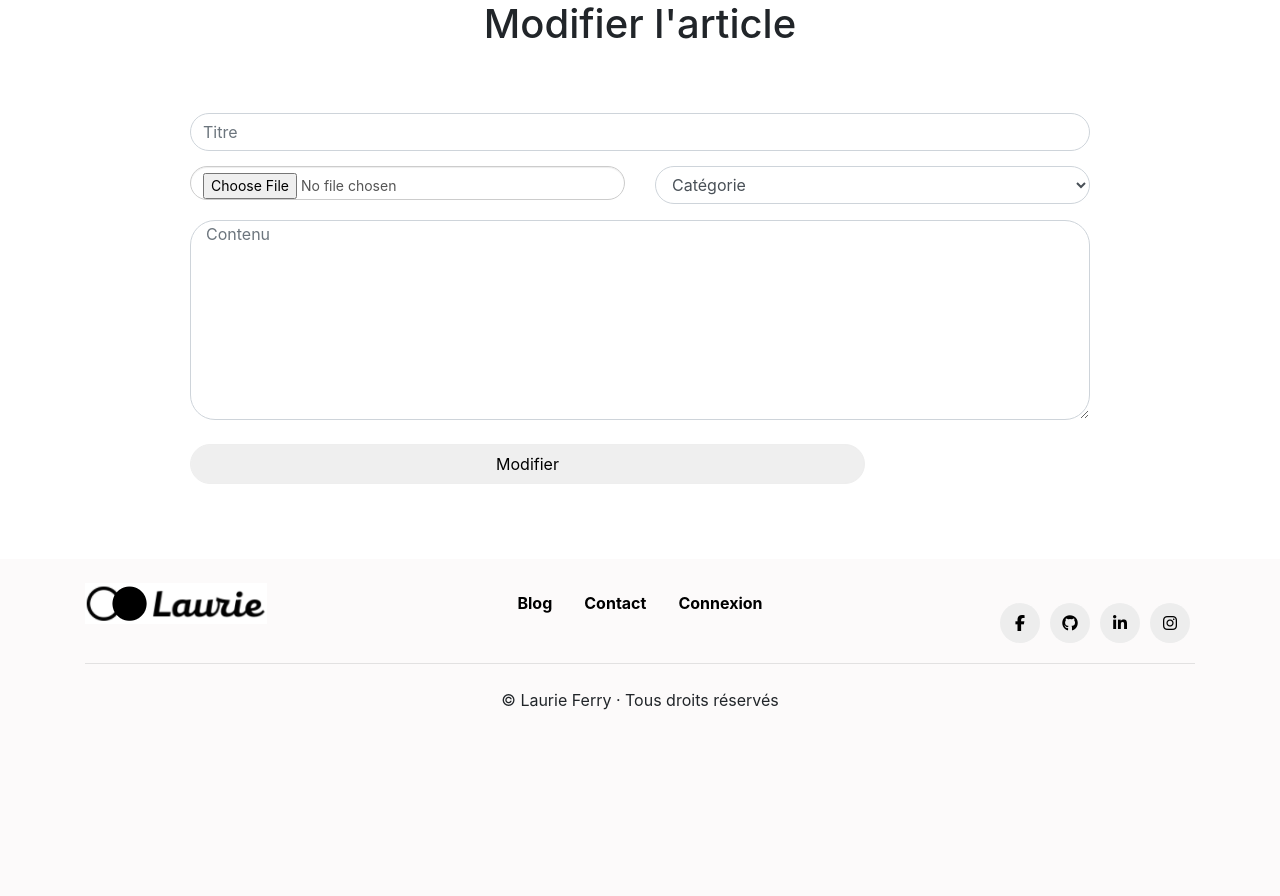
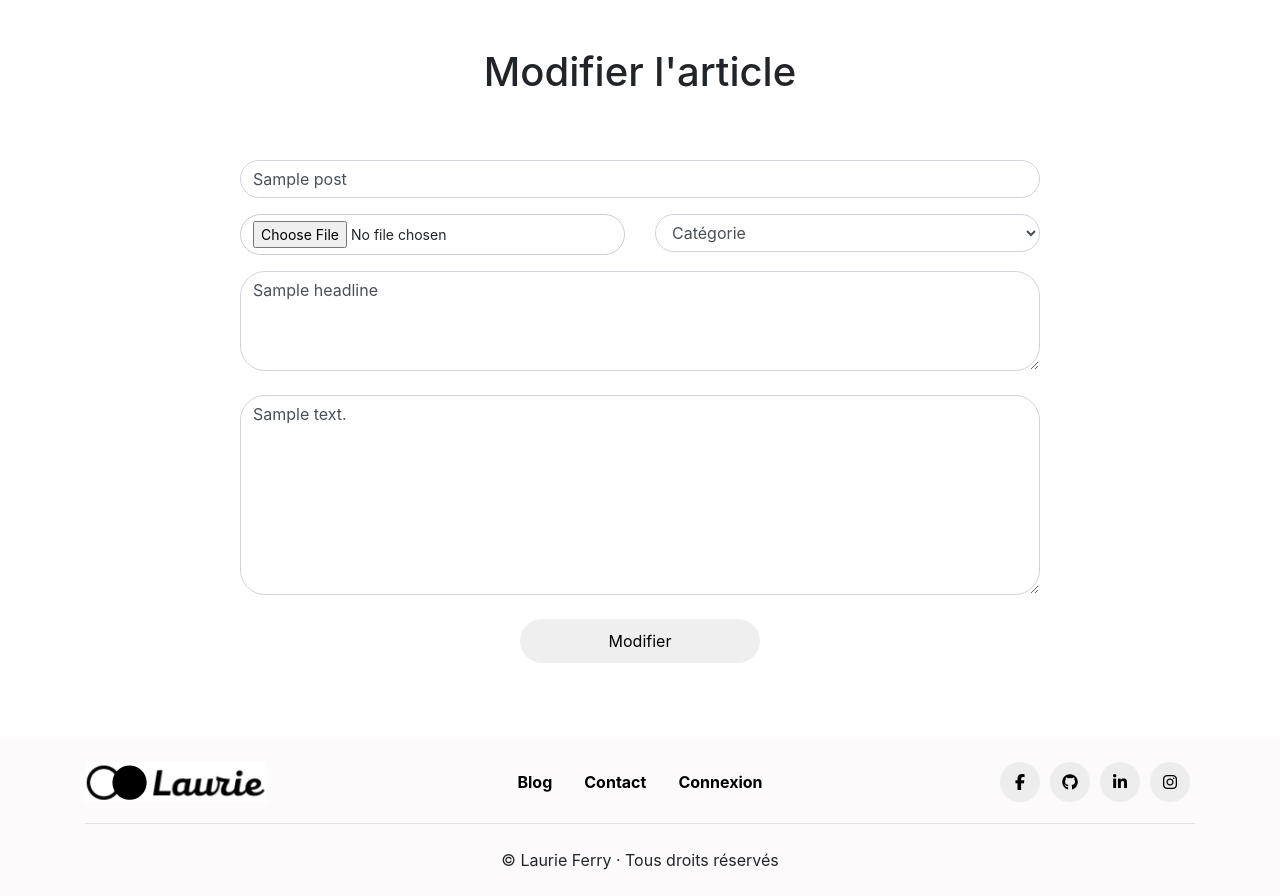
Before and after one commit to Joypride/Blog, a PHP site: template views/edit_post.html.twig in a window 1280 px wide. Shown: the part 67-963 px from the top of the page. Before the commit the page ends 777 px from the top, so only its background shows below. Run offline with PHP 8.4, Linux system fonts and the light colour scheme; the template is opened without the code that fills it: most values are stand-ins (such as "Sample title", 1, 10 or a date in 2020); some libraries are stand-ins or nearby versions.

Commit message:
Upload image & add post

```diff
--- a/controllers/UserController.php
+++ b/controllers/UserController.php
@@ -73,14 +73,18 @@ class UserController extends Controller {
 
     public function adminPostAction() {
         $p = new PostModel();
+        $l = $p->countValidated();
+        var_dump($l);
         return $this->render('admin_post.html.twig', [
             'pending' => $p->pending(),
             'validated' => $p->validated(),
+            'countp' => $p->countPending(),
+            'countv' => $p->countValidated(),
         ]);
     }
 
     public function logoutAction() {
         session_destroy();
-        return $this->render('index.html.twig');
+        header('Location: /');
     }
 }
--- a/public/styles.css
+++ b/public/styles.css
@@ -410,148 +410,37 @@ span.round-tab {
 	color: #888;
 }
 
-
-
-
-
+/* Post forms */
 
 .wrapp {
 	border-radius: 5px;
-	max-width:900px;
+	max-width:800px;
 	width:100%;
 	margin: 5% auto;
-	background-color: transparent;
 	overflow: hidden;
 }
 
-  input {
-	border-radius: 0px 5px 5px 0px;
-	border: 1px solid #eee;
-	margin-bottom: 15px;
-	width: 75%;
-	height: 40px;
-	float: left;
-	padding: 0px 15px;
+textarea {
+	margin: 0;
+	height: 200px !important;
 }
 
-  textarea {
-	border-radius: 0px 5px 5px 0px;
-	border: 1px solid #EEE;
-	margin: 0;
-	width: 100%;
-	height: 200px !important;
-	float: left;
-	padding: 1px 15px !important;
-  }
-
-  .btn {
-	margin-top: 20px !important;
-  }
-
-  .contentform {
-	padding: 1px 10px;
-  }
-
-
-  .btn-file {
-	  position: relative;
-	  overflow: hidden;
-  }
-
-  .btn-file input[type=file] {
-	  position: absolute;
-	  top: 0;
-	  right: 0;
-	  min-width: 100%;
-	  min-height: 100%;
-	  font-size: 100px;
-	  text-align: right;
-	  filter: alpha(opacity=0);
-	  opacity: 0;
-	  outline: none;
-	  background: white;
-	  cursor: inherit;
-	  display: block;
-  }
-
-  .ltbtn{
-	width: 100px;
-	height: auto;
-	float: none;
-	padding: 0px 15px;
-	text-align: center;
-	display: inline-block;
-  }
-
-  .ltbtn-wrap {
-	margin-left: 0;
-	margin-right: 0;
-
-	text-align: center;
-  }
-  .ltbtn-wrap .ltbtn.btn{
-	margin-top: 13px !important;
-  }
-
-  .logintext {
-	color: #d10000;
-	width: 100%;
-	text-align: center;
-	font-size: 20px;
-	position: absolute;
-	bottom: 40px;
-  }
-
-  #btnimg {
-	margin-top: 0 !important;
+.headline-text {
+	height: 100px !important;
 }
 
 .bug_cls {
 	display: block;
 	width: 100%;
-	  height: 34px;
 	padding: 6px 12px;
 	font-size: 14px;
-	  line-height: 1.42857143;
-	  color: #555;
-	  background-color: #fff;
-	  background-image: none;
 	border: 1px solid #ccc;
-	  border-radius: 4px;
-	  -webkit-box-shadow: inset 0 1px 1px rgba(0,0,0,.075);
-	  box-shadow: inset 0 1px 1px rgba(0,0,0,.075);
-	  -webkit-transition: border-color ease-in-out .15s,-webkit-box-shadow ease-in-out .15s;
-	  -o-transition: border-color ease-in-out .15s,box-shadow ease-in-out .15s;
-	  transition: border-color ease-in-out .15s,box-shadow ease-in-out .15s;
 }
 
-.custom-file {
-	position: relative;
-display: inline-block;
-width: 100%;
-height: calc(2.25rem + 2px);
-margin-bottom: 0;
+.submit-form {
+	width: 30%;
+    border: none;
+    padding: 10px 10px;
+    margin: auto;
+    display: block;
 }
-
-.custom-file-input {
-position: relative;
-z-index: 2;
-width: 100%;
-height: calc(2.25rem + 2px);
-margin: 0;
-opacity: 0;}
-
-.custom-file-label {
-position: absolute;
-top: 0;
-right: 0;
-left: 0;
-z-index: 1;
-height: calc(2.25rem + 2px);
-padding: 0.375rem 0.75rem;
-line-height: 1.5;
-color: #495057;
-background-color: #fff;
-border: 1px solid #ced4da;
-border-radius: 0.25rem;
-}
--- a/views/edit_post.html.twig
+++ b/views/edit_post.html.twig
@@ -1,42 +1,46 @@
 {% extends "base.html.twig" %}
 
-{% block title %}Modifier un article{% endblock %}
+{% block title %}Modifier l'article{% endblock %}
 
 {% block content %}
 
-<h1 class="text-center">Modifier l'article</h1>
+<h1 class="text-center mt-5">Modifier l'article</h1>
 <div class="contentform">
 
     <div class="container">
       <div class="row">
         <div class="col-md-12">
-          <form class="wrapp" method="post" role="form" action=" " enctype="multipart/form-data">
+          <form class="wrapp" method="post" role="form" action="?controller=post&action=insert" enctype="multipart/form-data">
             <div class="form-group">
-              <input type="text" class="form-control" name="title" required="required" value="" placeholder="Titre"/>
+              <input type="text" class="form-control" name="title" required="required" value="{{ post.title }}" placeholder="Titre"/>
             </div>
             <div class="row">
               <div class= "col-md-6">
                 <div class="form-group">
-                    <input type="file" class="bug_cls" name="bimgs" required="required" placeholder="Upload image"/>
+                    <input type="file" class="bug_cls" name="image" required="required" placeholder="Upload image"/>
                 </div>
               </div>
               <div class= "col-md-6">
                 <div class="form-group">
-                  <select type="text" class="form-control" name="tags" required="required">
-                    <option value="">Catégorie</option>
-                    <option value="">Bla</option>
+                  <select type="text" class="form-control" name="category" required="required">
+                    <option value"">Catégorie</option>
+                    {% for c in category %}
+                    <option value="{{ c.id }}">{{ c.title }}</option>
+                    {% endfor %}
                   </select>
                 </div>
               </div>
             </div>
-
             <div class="form-group">
-              <textarea class="form-control " required="required" value="" name="content" placeholder="Contenu"></textarea>
+                <textarea class="form-control headline-text mb-4" name="headline" required="required" placeholder="Chapô">{{ post.headline }}</textarea>
+              </div>
+            <div class="form-group">
+              <textarea class="form-control" required="required" name="content" placeholder="Contenu">{{ post.content }}</textarea>
             </div>
             <div class="form-group">
-               <input type="submit" name="Submit" value="Modifier" class="mt-4" />
+               <input type="submit" value="Modifier" class="submit-form mt-4" />
             </div>
-            <input type="hidden" name="id" value="<?= $_GET['id']; ?>">
+            <input type="hidden" name="id" value="{{ session.id }}">
           </form>
         </div>
       </div>
```
Also changed, not shown: controllers/PostController.php (+71 -1 lines), models/PostModel.php (+109 -8 lines), views/add_post.html.twig (+14 -10 lines), views/admin_post.html.twig (+4 -4 lines), views/contact.html.twig (added). Lines whose indentation alone changed are shown as unchanged.
